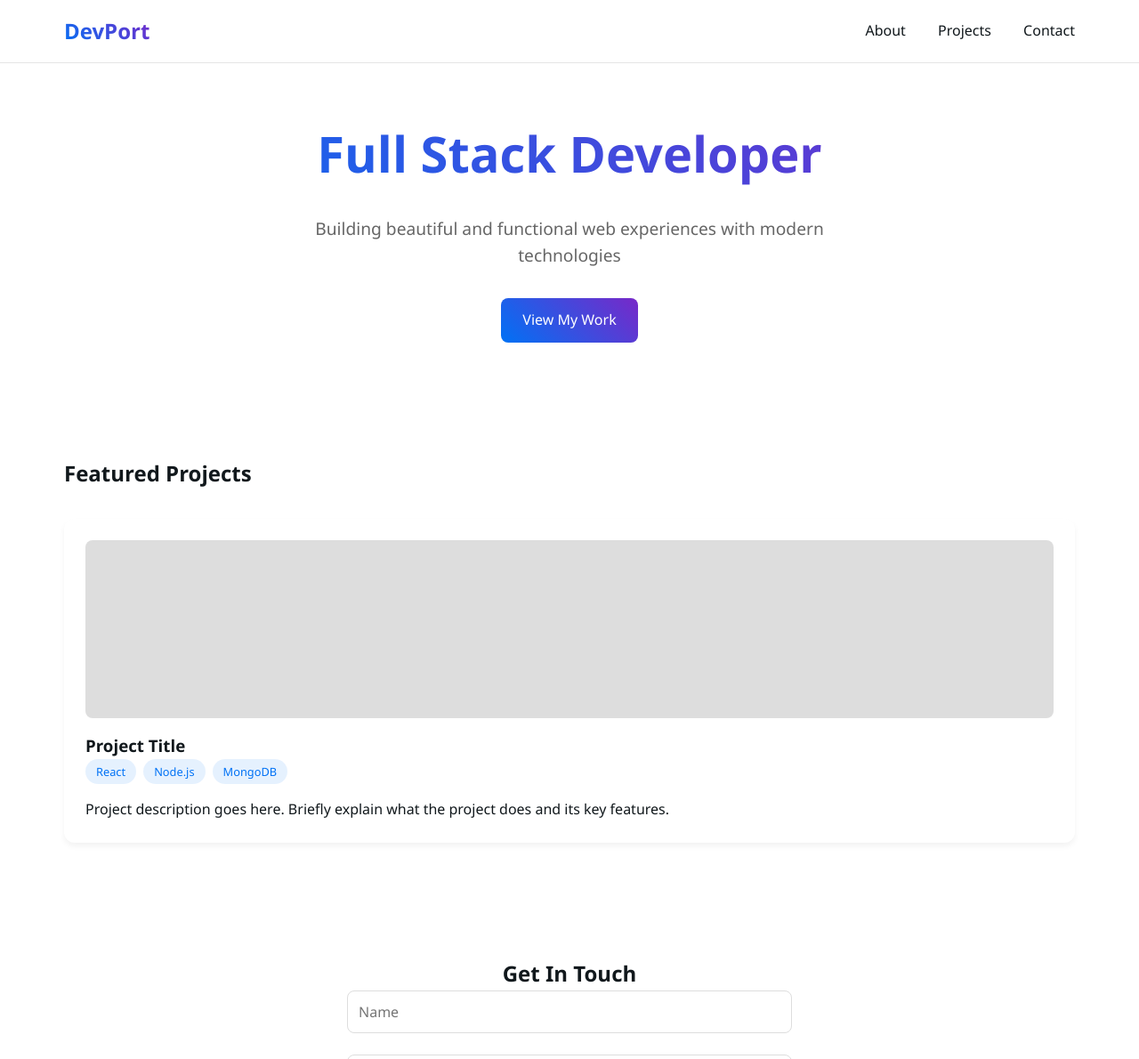
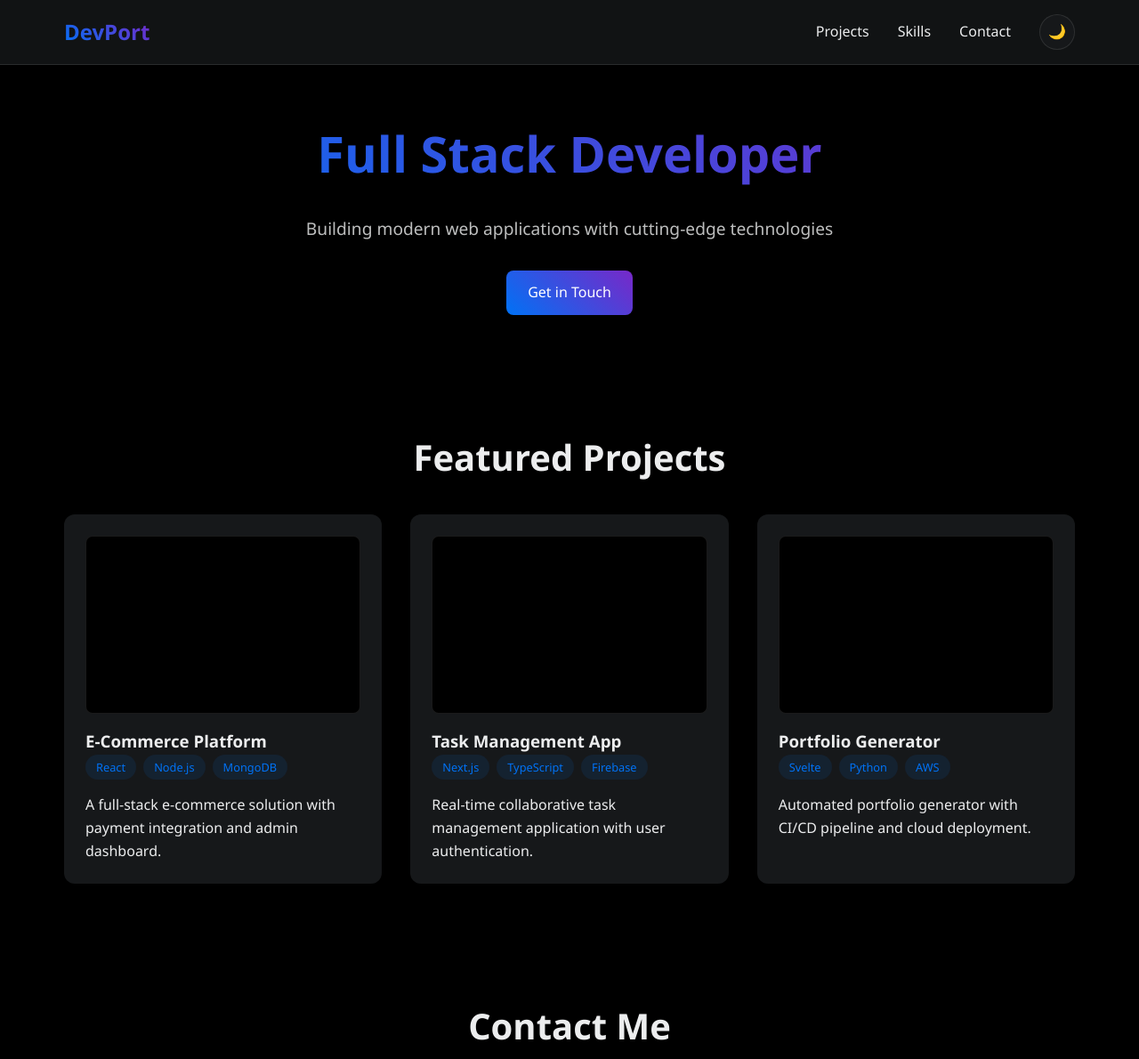
Before and after one commit to TheSasquatchDEV/thesasquatchdev.github.io, a plain HTML site: page index.html in a window 1280 px wide. Shown: the top 1190 px of the page at 89% size. Drawn offline with Linux system fonts and the light colour scheme.

Commit message:
Update index.html

```diff
--- a/index.html
+++ b/index.html
@@ -1,17 +1,27 @@
 <!DOCTYPE html>
-<html lang="en">
+<html lang="en" data-theme="dark">
 <head>
     <meta charset="UTF-8">
     <meta name="viewport" content="width=device-width, initial-scale=1.0">
-    <title>Testing my new portfolio</title>
+    <title>Dev Portfolio | NextUI Style</title>
     <link rel="stylesheet" href="https://cdnjs.cloudflare.com/ajax/libs/font-awesome/6.0.0/css/all.min.css">
     <style>
         :root {
             --primary: #0072F5;
             --secondary: #7828C8;
+            --text: #ECEDEE;
+            --background: #000000;
+            --card-bg: #16181A;
+            --nav-bg: rgba(22, 24, 26, 0.8);
+            --border: rgba(255, 255, 255, 0.1);
+        }
+
+        [data-theme="light"] {
             --text: #11181C;
             --background: #ffffff;
             --card-bg: #f5f5f5;
+            --nav-bg: rgba(255, 255, 255, 0.8);
+            --border: rgba(0, 0, 0, 0.1);
         }
 
         * {
@@ -19,6 +29,7 @@
             padding: 0;
             box-sizing: border-box;
             font-family: 'Segoe UI', sans-serif;
+            transition: background-color 0.3s ease, color 0.3s ease;
         }
 
         body {
@@ -33,16 +44,30 @@
             padding: 0 2rem;
         }
 
+        /* Theme Toggle */
+        .theme-toggle {
+            position: relative;
+            width: 40px;
+            height: 40px;
+            border-radius: 50%;
+            display: flex;
+            align-items: center;
+            justify-content: center;
+            cursor: pointer;
+            background: var(--card-bg);
+            border: 1px solid var(--border);
+        }
+
         /* Navigation */
         nav {
             position: fixed;
             top: 0;
             width: 100%;
-            background: rgba(255, 255, 255, 0.8);
+            background: var(--nav-bg);
             backdrop-filter: blur(10px);
             z-index: 1000;
             padding: 1rem 0;
-            border-bottom: 1px solid rgba(0, 0, 0, 0.1);
+            border-bottom: 1px solid var(--border);
         }
 
         .nav-content {
@@ -59,10 +84,15 @@
             -webkit-text-fill-color: transparent;
         }
 
+        .nav-links {
+            display: flex;
+            align-items: center;
+            gap: 2rem;
+        }
+
         .nav-links a {
             color: var(--text);
             text-decoration: none;
-            margin-left: 2rem;
             transition: color 0.3s ease;
         }
 
@@ -86,7 +116,7 @@
 
         .hero p {
             font-size: 1.2rem;
-            color: #666;
+            color: color-mix(in srgb, var(--text) 80%, transparent);
             max-width: 600px;
             margin: 0 auto 2rem;
         }
@@ -94,6 +124,12 @@
         /* Projects Grid */
         .projects {
             padding: 4rem 0;
+        }
+
+        h2 {
+            font-size: 2.5rem;
+            margin-bottom: 2rem;
+            text-align: center;
         }
 
         .projects-grid {
@@ -104,10 +140,10 @@
         }
 
         .project-card {
-            background: var(--background);
+            background: var(--card-bg);
             border-radius: 12px;
             padding: 1.5rem;
-            box-shadow: 0 4px 6px rgba(0, 0, 0, 0.05);
+            box-shadow: 0 4px 6px rgba(0, 0, 0, 0.1);
             transition: transform 0.3s ease;
         }
 
@@ -117,15 +153,17 @@
 
         .project-image {
             height: 200px;
-            background: #ddd;
+            background: var(--background);
             border-radius: 8px;
             margin-bottom: 1rem;
+            border: 1px solid var(--border);
         }
 
         .project-tags {
             display: flex;
             gap: 0.5rem;
             margin-bottom: 1rem;
+            flex-wrap: wrap;
         }
 
         .tag {
@@ -150,6 +188,8 @@
         .btn-primary {
             background: linear-gradient(45deg, var(--primary), var(--secondary));
             color: white;
+            border: none;
+            cursor: pointer;
         }
 
         .btn-primary:hover {
@@ -176,24 +216,35 @@
         input, textarea {
             width: 100%;
             padding: 0.75rem;
-            border: 1px solid #ddd;
+            background: var(--card-bg);
+            border: 1px solid var(--border);
+            color: var(--text);
             border-radius: 8px;
             font-size: 1rem;
-        }
-
-        input:focus, textarea:focus {
-            outline: none;
-            border-color: var(--primary);
-            box-shadow: 0 0 0 3px rgba(0, 114, 245, 0.1);
+            resize: vertical;
         }
 
         @media (max-width: 768px) {
             .nav-links {
-                display: none;
+                gap: 1rem;
             }
 
             .hero h1 {
                 font-size: 2.5rem;
+            }
+
+            h2 {
+                font-size: 2rem;
+            }
+        }
+
+        @media (max-width: 480px) {
+            .container {
+                padding: 0 1rem;
+            }
+
+            .nav-links a {
+                display: none;
             }
         }
     </style>
@@ -203,9 +254,12 @@
         <div class="container nav-content">
             <div class="logo">DevPort</div>
             <div class="nav-links">
-                <a href="#about">About</a>
                 <a href="#projects">Projects</a>
+                <a href="#skills">Skills</a>
                 <a href="#contact">Contact</a>
+                <div class="theme-toggle" onclick="toggleTheme()">
+                    <span class="theme-icon">🌙</span>
+                </div>
             </div>
         </div>
     </nav>
@@ -213,8 +267,8 @@
     <section class="hero">
         <div class="container">
             <h1>Full Stack Developer</h1>
-            <p>Building beautiful and functional web experiences with modern technologies</p>
-            <a href="#projects" class="btn btn-primary">View My Work</a>
+            <p>Building modern web applications with cutting-edge technologies</p>
+            <a href="#contact" class="btn btn-primary">Get in Touch</a>
         </div>
     </section>
 
@@ -222,38 +276,74 @@
         <div class="container">
             <h2>Featured Projects</h2>
             <div class="projects-grid">
-                <!-- Repeat this card for each project -->
                 <div class="project-card">
                     <div class="project-image"></div>
-                    <h3>Project Title</h3>
+                    <h3>E-Commerce Platform</h3>
                     <div class="project-tags">
                         <span class="tag">React</span>
                         <span class="tag">Node.js</span>
                         <span class="tag">MongoDB</span>
                     </div>
-                    <p>Project description goes here. Briefly explain what the project does and its key features.</p>
+                    <p>A full-stack e-commerce solution with payment integration and admin dashboard.</p>
                 </div>
-                <!-- Add more project cards -->
+                <div class="project-card">
+                    <div class="project-image"></div>
+                    <h3>Task Management App</h3>
+                    <div class="project-tags">
+                        <span class="tag">Next.js</span>
+                        <span class="tag">TypeScript</span>
+                        <span class="tag">Firebase</span>
+                    </div>
+                    <p>Real-time collaborative task management application with user authentication.</p>
+                </div>
+                <div class="project-card">
+                    <div class="project-image"></div>
+                    <h3>Portfolio Generator</h3>
+                    <div class="project-tags">
+                        <span class="tag">Svelte</span>
+                        <span class="tag">Python</span>
+                        <span class="tag">AWS</span>
+                    </div>
+                    <p>Automated portfolio generator with CI/CD pipeline and cloud deployment.</p>
+                </div>
             </div>
         </div>
     </section>
 
     <section id="contact" class="contact">
         <div class="container">
-            <h2>Get In Touch</h2>
+            <h2>Contact Me</h2>
             <form class="contact-form">
                 <div class="input-group">
-                    <input type="text" placeholder="Name">
+                    <input type="text" placeholder="Name" required>
                 </div>
                 <div class="input-group">
-                    <input type="email" placeholder="Email">
+                    <input type="email" placeholder="Email" required>
                 </div>
                 <div class="input-group">
-                    <textarea rows="5" placeholder="Message"></textarea>
+                    <textarea rows="5" placeholder="Your Message" required></textarea>
                 </div>
                 <button type="submit" class="btn btn-primary">Send Message</button>
             </form>
         </div>
     </section>
+
+    <script>
+        function toggleTheme() {
+            const html = document.documentElement;
+            const theme = html.getAttribute('data-theme');
+            const newTheme = theme === 'dark' ? 'light' : 'dark';
+            html.setAttribute('data-theme', newTheme);
+            localStorage.setItem('theme', newTheme);
+
+            const themeIcon = document.querySelector('.theme-icon');
+            themeIcon.textContent = newTheme === 'dark' ? '🌙' : '☀️';
+        }
+
+        // Initialize theme
+        const savedTheme = localStorage.getItem('theme') || 'dark';
+        document.documentElement.setAttribute('data-theme', savedTheme);
+        document.querySelector('.theme-icon').textContent = savedTheme === 'dark' ? '🌙' : '☀️';
+    </script>
 </body>
 </html>
```
